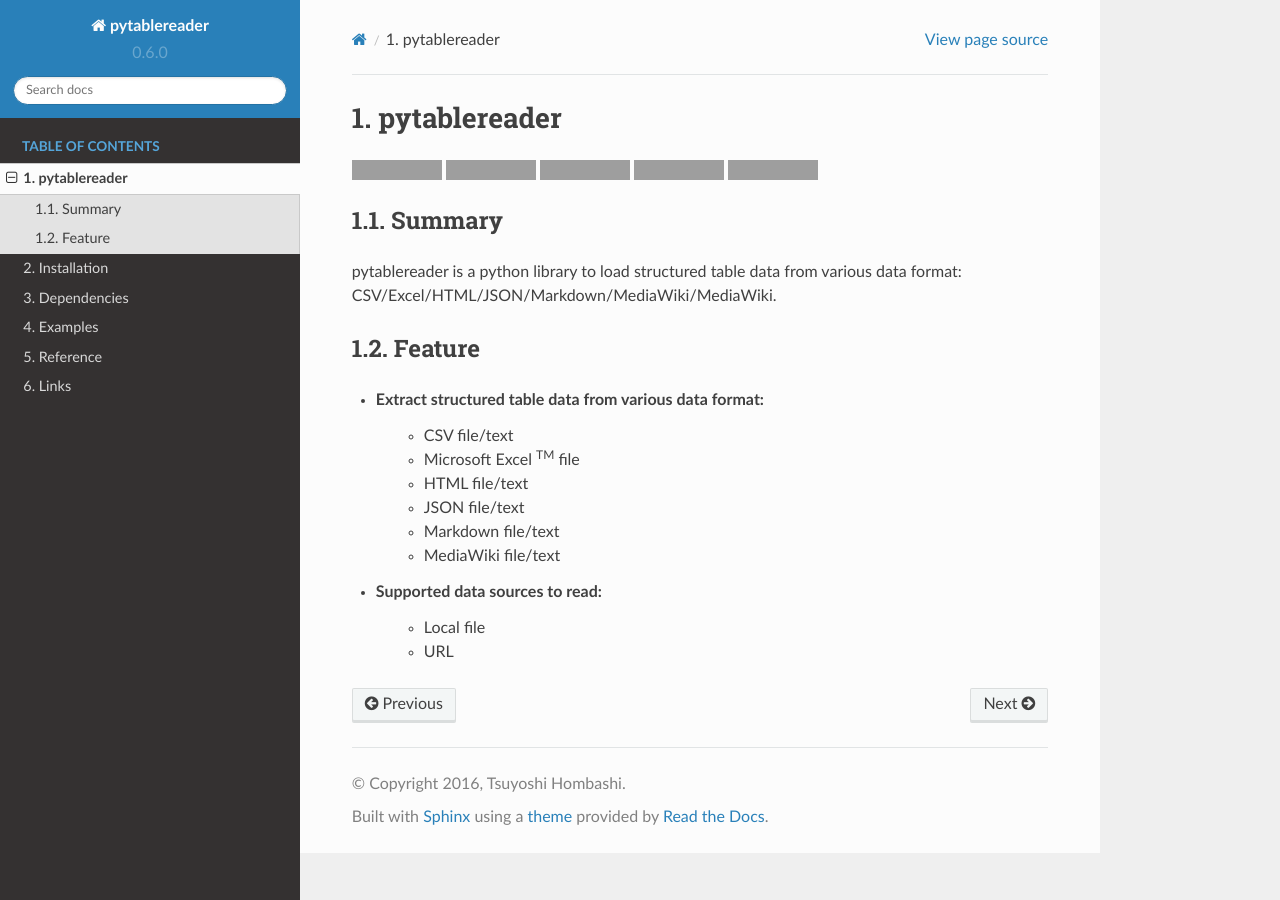
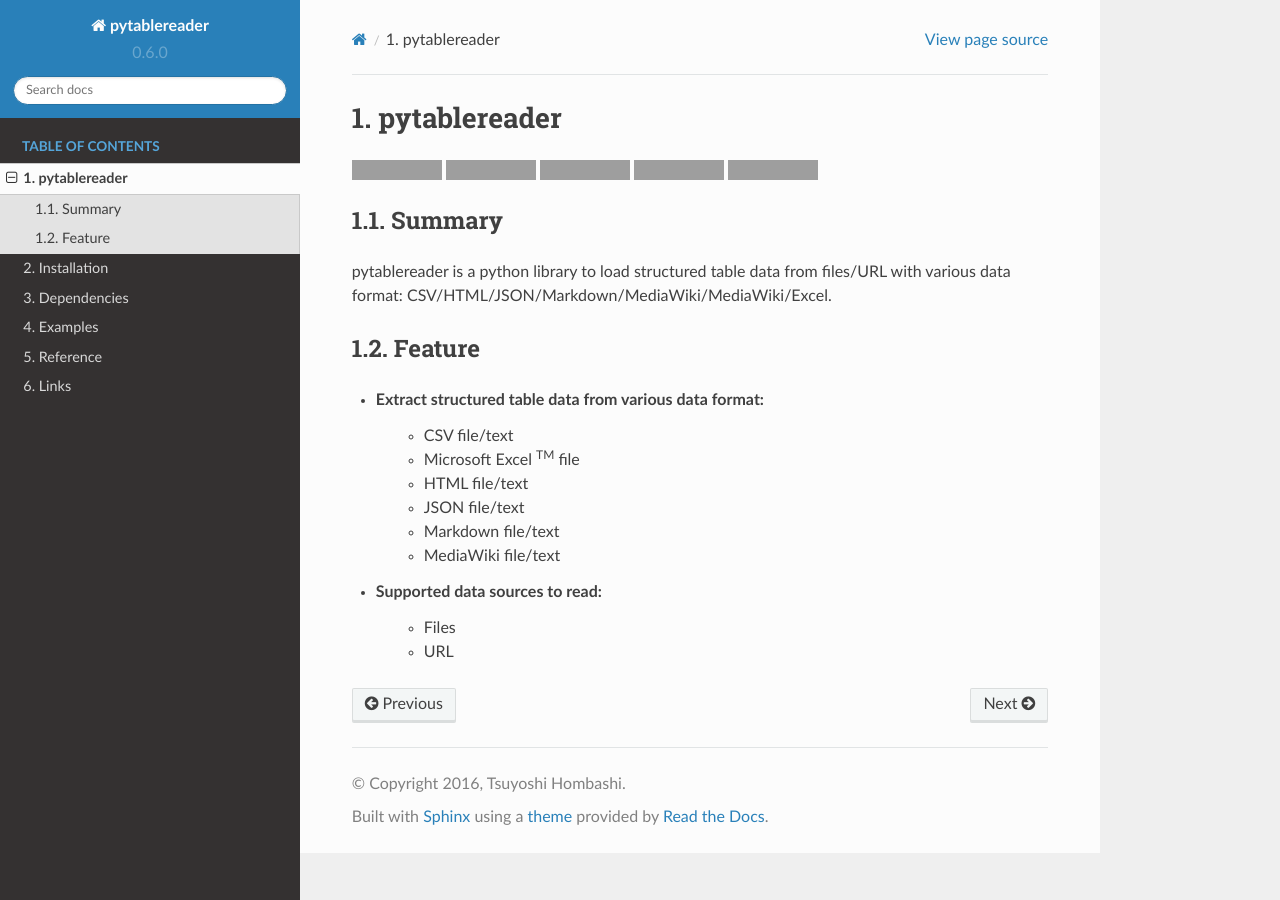
Before and after one commit to thombashi/pytablereader, a Sphinx documentation site: the page built from docs/pages/introduction/index.rst, in a window 1280 px wide. Built offline with Sphinx 7.4.7 and the Read the Docs theme 2.0.0, drawn with Linux system fonts in a browser that asks for light colours; pages that are not in the unit, such as notebooks, are missing from menus; grey boxes are pictures that could not be loaded.

Commit message:
Update README

```diff
--- a/README.rst
+++ b/README.rst
@@ -21,7 +21,7 @@
 Summary
 -------
 
-pytablereader is a python library to load structured table data from various data format: CSV/Excel/HTML/JSON/Markdown/MediaWiki/MediaWiki.
+pytablereader is a python library to load structured table data from files/URL with various data format: CSV/HTML/JSON/Markdown/MediaWiki/MediaWiki/Excel.
 
 Feature
 -------
@@ -34,7 +34,7 @@
     - Markdown file/text
     - MediaWiki file/text
 - Supported data sources to read:
-    - Local file
+    - Files
     - URL
 
 Examples
--- a/docs/pages/introduction/feature.txt
+++ b/docs/pages/introduction/feature.txt
@@ -9,5 +9,5 @@
     - Markdown file/text
     - MediaWiki file/text
 - Supported data sources to read:
-    - Local file
+    - Files
     - URL
--- a/docs/pages/introduction/summary.txt
+++ b/docs/pages/introduction/summary.txt
@@ -1 +1 @@
-pytablereader is a python library to load structured table data from various data format: CSV/Excel/HTML/JSON/Markdown/MediaWiki/MediaWiki.
+pytablereader is a python library to load structured table data from files/URL with various data format: CSV/HTML/JSON/Markdown/MediaWiki/MediaWiki/Excel.
```
